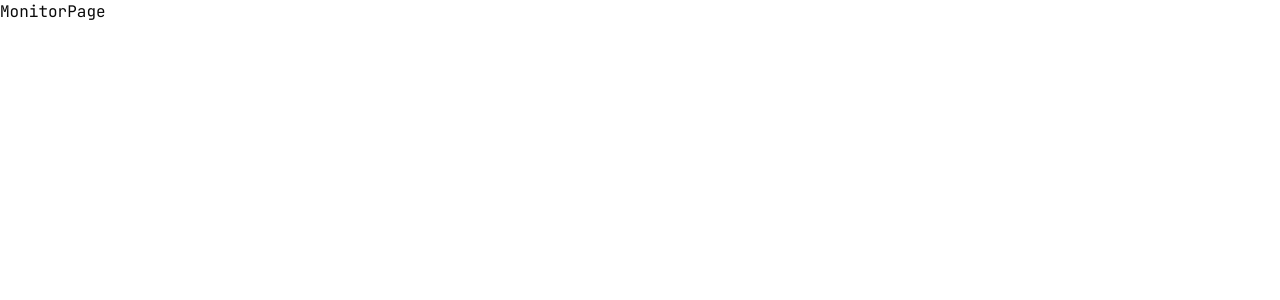
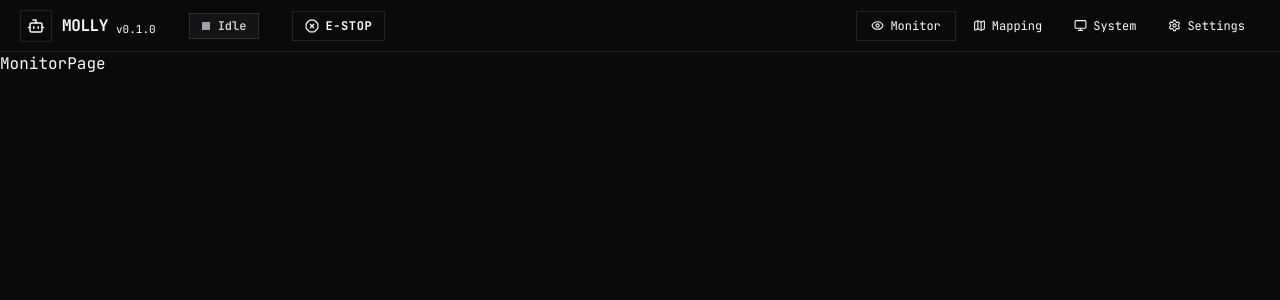
Before and after one commit to DarmawanRobotics/molly_dashboard, a Next.js app: page /monitor in a window 1280 px wide. Shown: the top 300 px of the page. Built offline with nearby package versions, Linux system fonts and the light colour scheme; no server answers.

Commit message:
feat: add header

```diff
--- a/package.json
+++ b/package.json
@@ -21,6 +21,7 @@
     "@prisma/client": "^7.8.0",
     "class-variance-authority": "^0.7.1",
     "clsx": "^2.1.1",
+    "lucide-react": "^1.14.0",
     "next": "16.2.6",
     "pg": "^8.20.0",
     "react": "19.2.4",
--- /dev/null
+++ b/src/app/(dashboard)/layout.tsx
@@ -0,0 +1,21 @@
+"use client";
+import type React from "react";
+import { Header } from "@/components/layout/header";
+import { RosProvider } from "@/components/providers/ros-provider";
+
+export default function DashboardLayout({
+  children,
+}: {
+  children: React.ReactNode;
+}) {
+  return (
+    <RosProvider>
+      <div className="h-screen flex flex-col bg-mol-root text-txt-primary font-sans">
+        <Header />
+        <main className="flex-1 overflow-hidden flex min-h-0 w-full">
+          {children}
+        </main>
+      </div>
+    </RosProvider>
+  );
+}
--- a/src/app/layout.tsx
+++ b/src/app/layout.tsx
@@ -21,7 +21,7 @@ export default function RootLayout({
   return (
     <html
       lang="en"
-      className={cn("font-mono", jetbrainsMono.variable)}
+      className={cn("font-mono dark", jetbrainsMono.variable)}
       suppressHydrationWarning
     >
       <body>{children}</body>
--- /dev/null
+++ b/src/components/layout/header.tsx
@@ -0,0 +1,97 @@
+"use client";
+
+import { Bot, OctagonX } from "lucide-react";
+import { usePathname, useRouter } from "next/navigation";
+import { FSM_STATES } from "@/constants/fsm-states";
+import { TABS } from "@/constants/tabs";
+import { cn } from "@/lib/utils";
+import { useRobotStore } from "@/stores/use-robot-store";
+import type { FSMStateKey } from "@/types";
+
+/**
+ * Main application header.
+ */
+export function Header() {
+  const pathname = usePathname();
+  const router = useRouter();
+  const fsmState = useRobotStore((state) => state.fsmState) as FSMStateKey;
+  const isEstop = useRobotStore((state) => state.isEstop);
+  const toggleEstop = useRobotStore((state) => state.toggleEstop);
+  const info = FSM_STATES[fsmState] || FSM_STATES.IDLE;
+
+  return (
+    <header className="h-13 shrink-0 border-b border-border-subtle bg-mol-primary px-5">
+      <div className="flex h-full items-center justify-between">
+        <div className="flex items-center gap-4">
+          {/* Logo */}
+          <div className="flex items-center gap-2.5">
+            <div className="flex h-8 w-8 items-center justify-center border border-border bg-mol-tertiary">
+              <Bot size={18} className="text-cyan" />
+            </div>
+
+            <div className="flex items-end gap-2">
+              <span className="font-mono text-base font-bold tracking-tight">
+                MOLLY
+              </span>
+
+              <span className="text-[11px] text-txt-muted">v0.1.0</span>
+            </div>
+          </div>
+          <div className="h-6 w-px bg-border-subtle" />
+          <div
+            className={cn(
+              "flex items-center gap-2 border px-3 py-1",
+              info.bgClass,
+              info.borderClass,
+            )}
+          >
+            <div className={cn("h-2 w-2 animate-pulse-dot", info.dotClass)} />
+            <span
+              className={cn("font-mono text-xs font-semibold", info.textClass)}
+            >
+              {info.label}
+            </span>
+          </div>
+
+          <div className="h-6 w-px bg-border-subtle" />
+          <button
+            type="button"
+            onClick={toggleEstop}
+            className={cn(
+              "flex items-center gap-1.5 border px-3 py-1.5 font-mono text-xs font-bold uppercase tracking-wider transition-all active:scale-95",
+              isEstop
+                ? "animate-pulse border-red bg-red text-white"
+                : "border-red/30 bg-red/10 text-red hover:bg-red/20",
+            )}
+          >
+            <OctagonX size={14} />
+            {isEstop ? "E-STOP ACTIVE" : "E-STOP"}
+          </button>
+        </div>
+        <nav className="flex gap-0.5">
+          {TABS.map((tab) => {
+            const Icon = tab.icon;
+            const active = pathname === tab.href;
+            return (
+              <button
+                key={tab.href}
+                type="button"
+                onClick={() => router.push(tab.href)}
+                className={cn(
+                  "flex items-center gap-1.5 border px-3.5 py-1.5 font-mono text-xs transition-colors",
+                  active
+                    ? "border-border-strong bg-mol-elevated text-txt-primary"
+                    : "border-transparent text-txt-tertiary hover:text-txt-secondary",
+                )}
+              >
+                <Icon size={13} />
+
+                {tab.label}
+              </button>
+            );
+          })}
+        </nav>
+      </div>
+    </header>
+  );
+}
--- a/src/constants/fsm-states.ts
+++ b/src/constants/fsm-states.ts
@@ -3,15 +3,87 @@ import type { FSMStateInfo, FSMStateKey } from "@/types";
 /**
  * FSM visual metadata.
  */
+/**
+ * Centralized FSM styling + labels.
+ */
 export const FSM_STATES: Record<FSMStateKey, FSMStateInfo> = {
-  IDLE: { color: "#6b7280", label: "Idle" },
-  BOOTING: { color: "#eab308", label: "Booting" },
-  LOCALIZING: { color: "#3b82f6", label: "Localizing" },
-  NAVIGATING: { color: "#06b6d4", label: "Navigating" },
-  NARRATING: { color: "#8b5cf6", label: "Narrating" },
-  INTERACTING: { color: "#ec4899", label: "Interacting" },
-  PERFORMING: { color: "#f97316", label: "Performing" },
-  OBSTACLE_BLOCKED: { color: "#ef4444", label: "Blocked" },
-  RETURNING: { color: "#14b8a6", label: "Returning" },
-  ESTOP: { color: "#dc2626", label: "E-STOP" },
+  IDLE: {
+    label: "Idle",
+    bgClass: "bg-zinc-500/10",
+    borderClass: "border-zinc-500/30",
+    dotClass: "bg-zinc-400",
+    textClass: "text-zinc-300",
+  },
+
+  BOOTING: {
+    label: "Booting",
+    bgClass: "bg-yellow-500/10",
+    borderClass: "border-yellow-500/30",
+    dotClass: "bg-yellow-400",
+    textClass: "text-yellow-300",
+  },
+
+  LOCALIZING: {
+    label: "Localizing",
+    bgClass: "bg-blue-500/10",
+    borderClass: "border-blue-500/30",
+    dotClass: "bg-blue-400",
+    textClass: "text-blue-300",
+  },
+
+  NAVIGATING: {
+    label: "Navigating",
+    bgClass: "bg-cyan-500/10",
+    borderClass: "border-cyan-500/30",
+    dotClass: "bg-cyan-400",
+    textClass: "text-cyan-300",
+  },
+
+  NARRATING: {
+    label: "Narrating",
+    bgClass: "bg-violet-500/10",
+    borderClass: "border-violet-500/30",
+    dotClass: "bg-violet-400",
+    textClass: "text-violet-300",
+  },
+
+  INTERACTING: {
+    label: "Interacting",
+    bgClass: "bg-pink-500/10",
+    borderClass: "border-pink-500/30",
+    dotClass: "bg-pink-400",
+    textClass: "text-pink-300",
+  },
+
+  PERFORMING: {
+    label: "Performing",
+    bgClass: "bg-orange-500/10",
+    borderClass: "border-orange-500/30",
+    dotClass: "bg-orange-400",
+    textClass: "text-orange-300",
+  },
+
+  OBSTACLE_BLOCKED: {
+    label: "Blocked",
+    bgClass: "bg-red-500/10",
+    borderClass: "border-red-500/30",
+    dotClass: "bg-red-400",
+    textClass: "text-red-300",
+  },
+
+  RETURNING: {
+    label: "Returning",
+    bgClass: "bg-teal-500/10",
+    borderClass: "border-teal-500/30",
+    dotClass: "bg-teal-400",
+    textClass: "text-teal-300",
+  },
+
+  ESTOP: {
+    label: "E-STOP",
+    bgClass: "bg-red-600/15",
+    borderClass: "border-red-600/40",
+    dotClass: "bg-red-500",
+    textClass: "text-red-400",
+  },
 };
--- /dev/null
+++ b/src/constants/tabs.ts
@@ -0,0 +1,24 @@
+import { Eye, Map as MapIcon, Monitor, Settings } from "lucide-react";
+
+export const TABS = [
+  {
+    href: "/monitor",
+    label: "Monitor",
+    icon: Eye,
+  },
+  {
+    href: "/mapping",
+    label: "Mapping",
+    icon: MapIcon,
+  },
+  {
+    href: "/system",
+    label: "System",
+    icon: Monitor,
+  },
+  {
+    href: "/settings",
+    label: "Settings",
+    icon: Settings,
+  },
+] as const;
```
Also changed, not shown: src/types/fsm.ts (+10 -2 lines), src/components/providers/ros-provider.tsx (renamed from src/providers/ros-provider.tsx), 1 other file (tests, documents, lock files or other folders).
